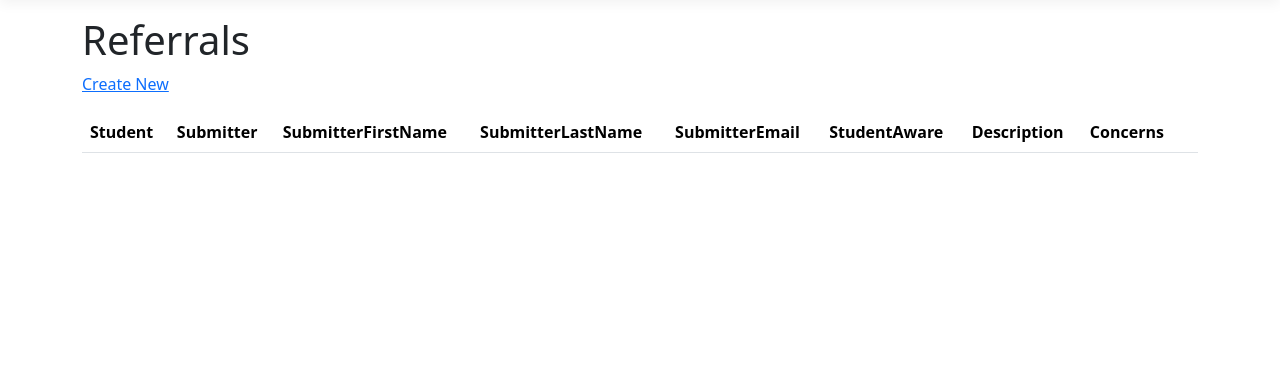
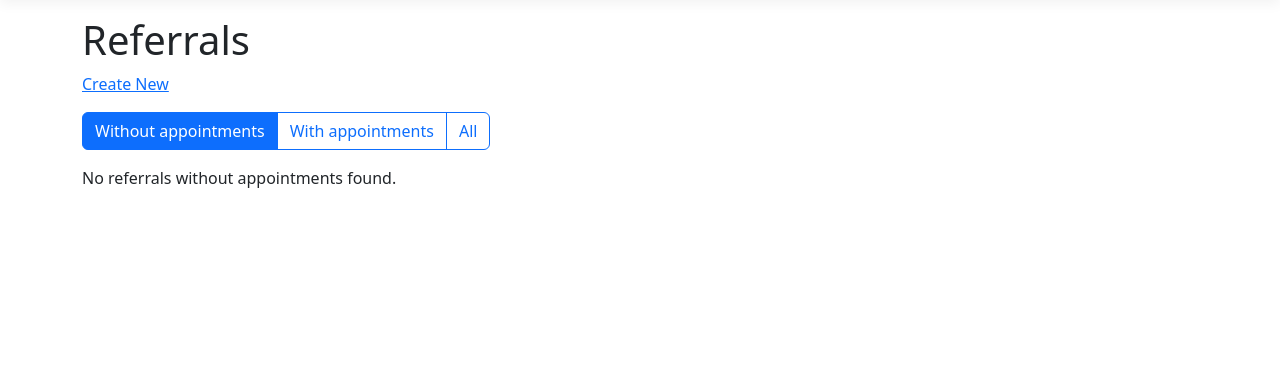
Before and after one commit to ChrisNBell/SocialHXAuth, an ASP.NET Core app: page /Referrals in a window 1280 px wide. Shown: the part 81-468 px from the top of the page. Run offline with ASP.NET Core 8, Linux system fonts and the light colour scheme; the visitor is signed in with stand-in values (Sample User, id 1); lists and menus that the app fills with data are empty; style sheets or scripts are compiled from the project's sources.

Commit message:
added filtering for referrals

```diff
--- a/SocialHX/Pages/Index.cshtml.cs
+++ b/SocialHX/Pages/Index.cshtml.cs
@@ -8,5 +8,6 @@ public class IndexModel : PageModel
     public void OnGet()
     {
 
+
     }
 }
--- a/SocialHX/Pages/Referrals/Index.cshtml
+++ b/SocialHX/Pages/Referrals/Index.cshtml
@@ -10,33 +10,39 @@
 <p>
     <a asp-page="Create">Create New</a>
 </p>
+<form method="get" class="btn-group mb-3" role="group" aria-label="Filter referrals by appointment">
+    <button type="submit" name="appointmentFilter" value="without"
+            class="btn @(Model.AppointmentFilter == "without" ? "btn-primary" : "btn-outline-primary")"
+            aria-pressed="@(Model.AppointmentFilter == "without")">Without appointments</button>
+    <button type="submit" name="appointmentFilter" value="with"
+            class="btn @(Model.AppointmentFilter == "with" ? "btn-primary" : "btn-outline-primary")"
+            aria-pressed="@(Model.AppointmentFilter == "with")">With appointments</button>
+    <button type="submit" name="appointmentFilter" value="all"
+            class="btn @(Model.AppointmentFilter == "all" ? "btn-primary" : "btn-outline-primary")"
+            aria-pressed="@(Model.AppointmentFilter == "all")">All</button>
+</form>
+@if (Model.Referral.Count == 0)
+{
+    <p>@(Model.AppointmentFilter switch
+    {
+        "all" => "No referrals found.",
+        "with" => "No referrals with appointments found.",
+        _ => "No referrals without appointments found."
+    })</p>
+}
+else
+{
 <table class="table">
     <thead>
         <tr>
-            <th>
-                @Html.DisplayNameFor(model => model.Referral[0].Student)
-            </th>
-            <th>
-                @Html.DisplayNameFor(model => model.Referral[0].Submitter)
-            </th>
-            <th>
-                @Html.DisplayNameFor(model => model.Referral[0].SubmitterFirstName)
-            </th>
-            <th>
-                @Html.DisplayNameFor(model => model.Referral[0].SubmitterLastName)
-            </th>
-            <th>
-                @Html.DisplayNameFor(model => model.Referral[0].SubmitterEmail)
-            </th>
-            <th>
-                @Html.DisplayNameFor(model => model.Referral[0].StudentAware)
-            </th>
-            <th>
-                @Html.DisplayNameFor(model => model.Referral[0].Description)
-            </th>
-            <th>
-                @Html.DisplayNameFor(model => model.Referral[0].Concerns)
-            </th>
+            <th>Student</th>
+            <th>Submitter</th>
+            <th>First name</th>
+            <th>Last name</th>
+            <th>Email</th>
+            <th>Student aware</th>
+            <th>Description</th>
+            <th>Concerns</th>
             <th></th>
         </tr>
     </thead>
@@ -45,7 +51,7 @@
         {
             <tr>
                 <td>
-                    @Html.DisplayFor(modelItem => item.Student.Email)
+                    @item.Student?.Email
                 </td>
                 <td>
                     @Html.DisplayFor(modelItem => item.Submitter)
@@ -78,3 +84,4 @@
         }
     </tbody>
 </table>
+}
--- a/SocialHX/Pages/Referrals/Index.cshtml.cs
+++ b/SocialHX/Pages/Referrals/Index.cshtml.cs
@@ -20,11 +20,28 @@ namespace SocialHX.Pages.Referrals
         }
 
         public IList<Referral> Referral { get;set; } = default!;
+        public string AppointmentFilter { get; private set; } = "without";
 
-        public async Task OnGetAsync()
+        public async Task OnGetAsync(string? appointmentFilter)
         {
-            Referral = await _context.Referral
-                .Include(r => r.Student).ToListAsync();
+            AppointmentFilter = appointmentFilter switch
+            {
+                "all" => "all",
+                "with" => "with",
+                _ => "without"
+            };
+
+            var referrals = _context.Referral.AsQueryable();
+            if (AppointmentFilter == "with")
+            {
+                referrals = referrals.Where(r => _context.Appointment.Any(a => a.StudentID == r.StudentID));
+            }
+            else if (AppointmentFilter == "without")
+            {
+                referrals = referrals.Where(r => !_context.Appointment.Any(a => a.StudentID == r.StudentID));
+            }
+
+            Referral = await referrals.Include(r => r.Student).ToListAsync();
         }
     }
 }
```
Also changed, not shown: SocialHX/SocialHX.db, 2 other files.
